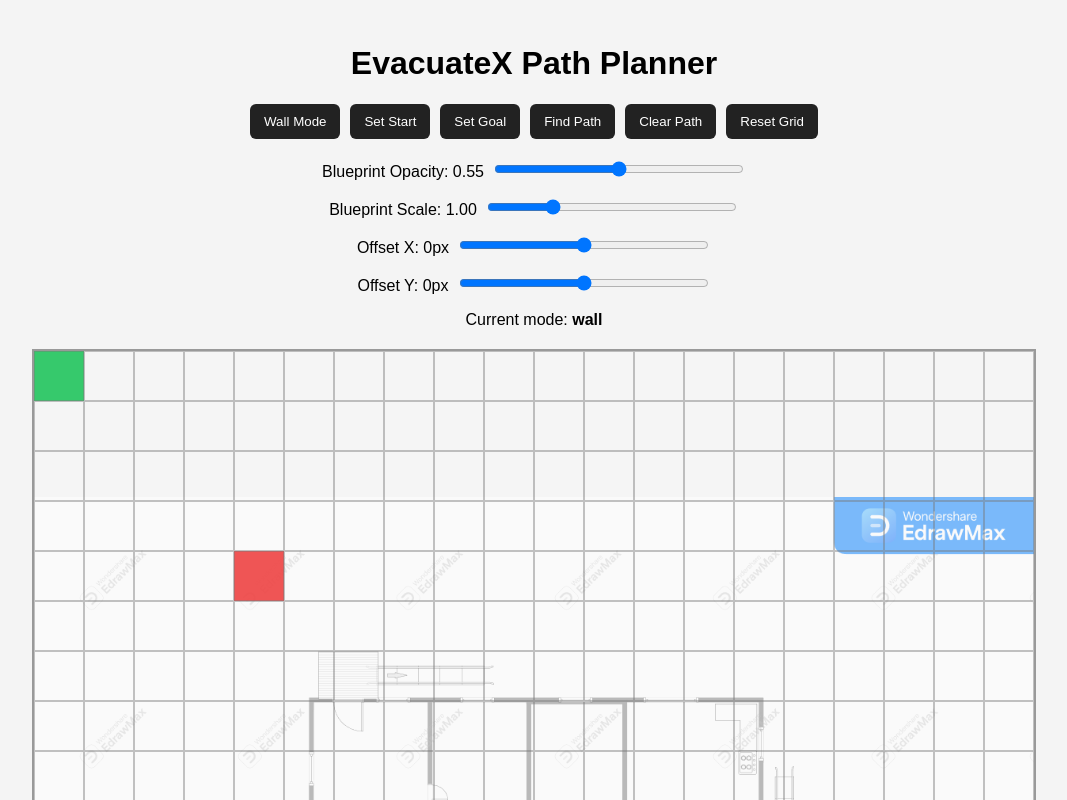
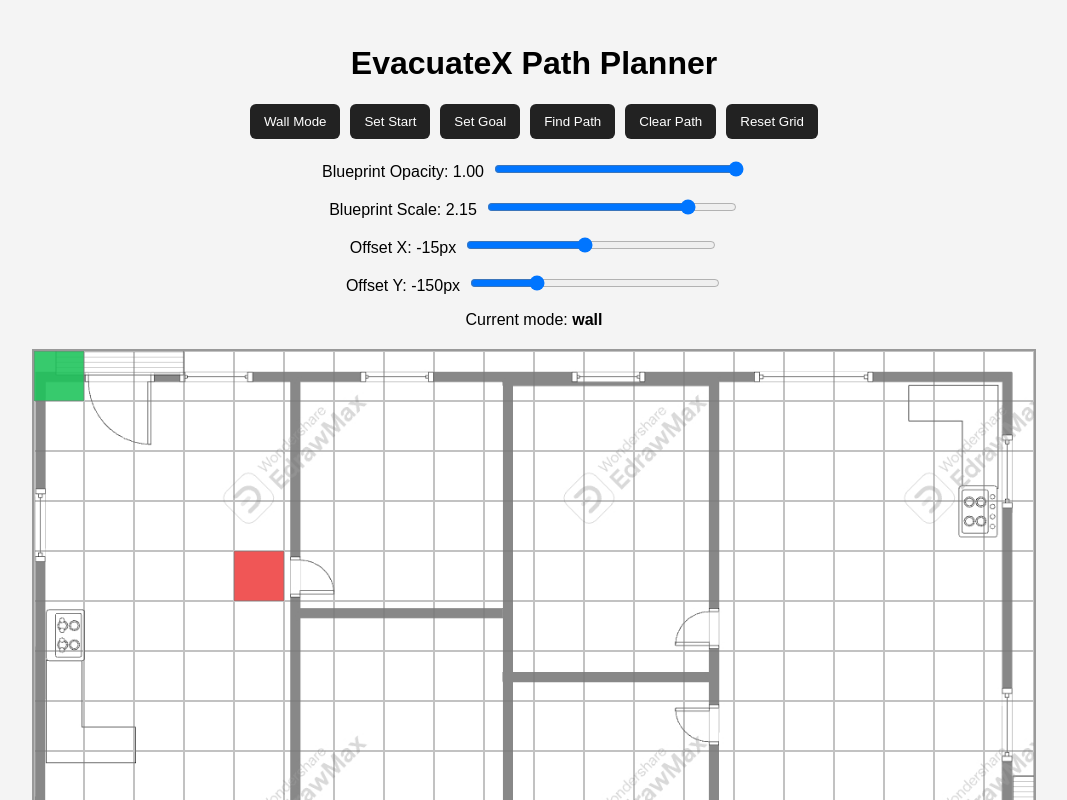
Before and after one commit to uhazzz03/Building-Evacuation-Path-Planner, a React (Vite) app in the folder frontend/evacuatex-ui/: page / in a window 1280 px wide. Shown: the top 800 px of the page, without its empty margins (106-1173 px from the left). Built offline with nearby package versions, Linux system fonts and the light colour scheme.

Commit message:
Add Floorplan image scaling to match grud manually

```diff
--- a/frontend/evacuatex-ui/src/App.jsx
+++ b/frontend/evacuatex-ui/src/App.jsx
@@ -19,10 +19,10 @@
   const [goal, setGoal] = useState({ x: 4, y: 4 });
   const [path, setPath] = useState([]);
   const [isMouseDown, setIsMouseDown] = useState(false);
-  const [blueprintOpacity, setBlueprintOpacity] = useState(0.55);
-  const [blueprintScale, setBlueprintScale] = useState(1);
-  const [blueprintOffsetX, setBlueprintOffsetX] = useState(0);
-  const [blueprintOffsetY, setBlueprintOffsetY] = useState(0);
+  const [blueprintOpacity, setBlueprintOpacity] = useState(1.0);
+  const [blueprintScale, setBlueprintScale] = useState(2.15);
+  const [blueprintOffsetX, setBlueprintOffsetX] = useState(-15);
+  const [blueprintOffsetY, setBlueprintOffsetY] = useState(-150);
 
   const updateCell = (row, col) => {
     if (mode === "wall") {
```
